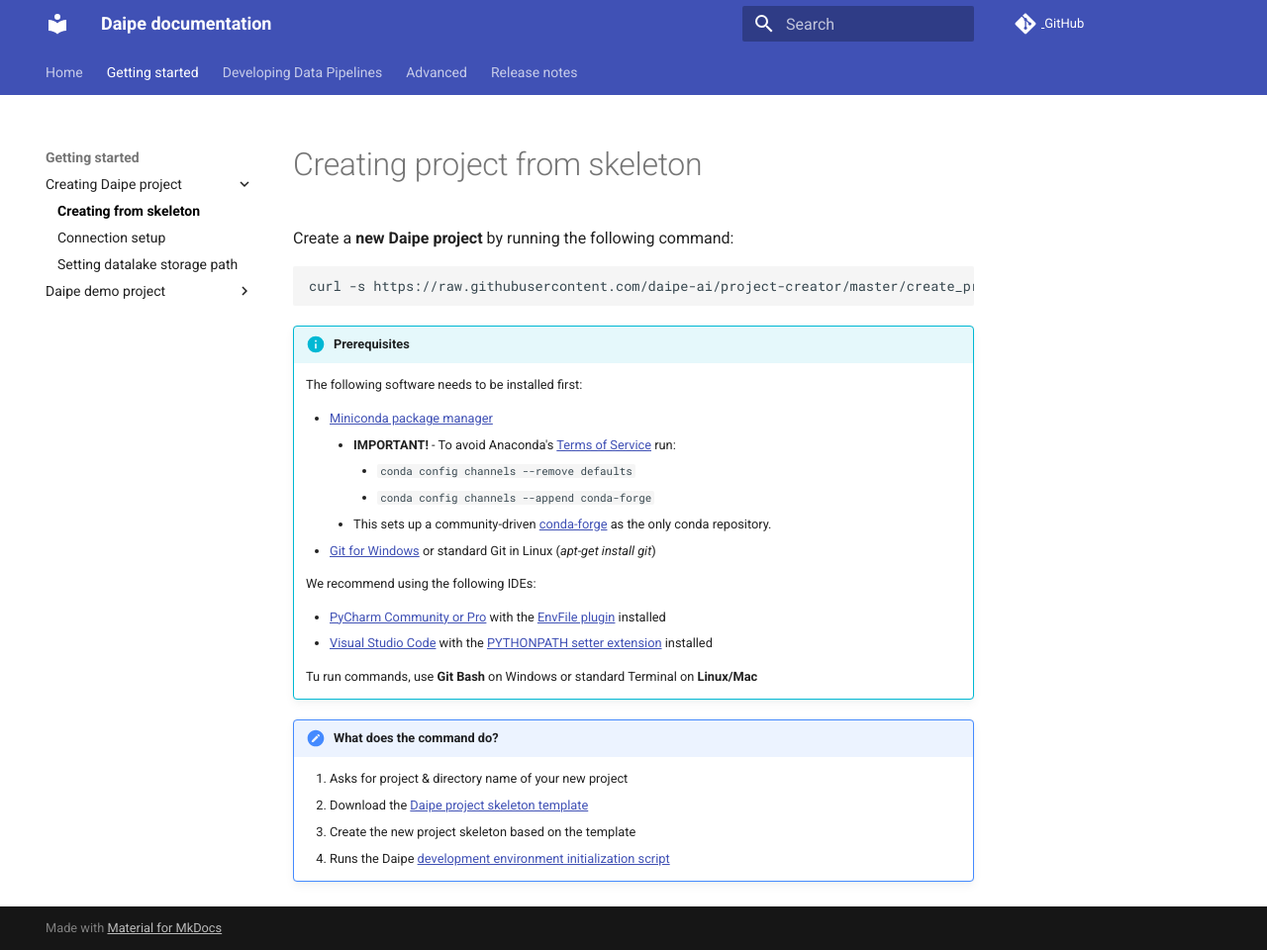
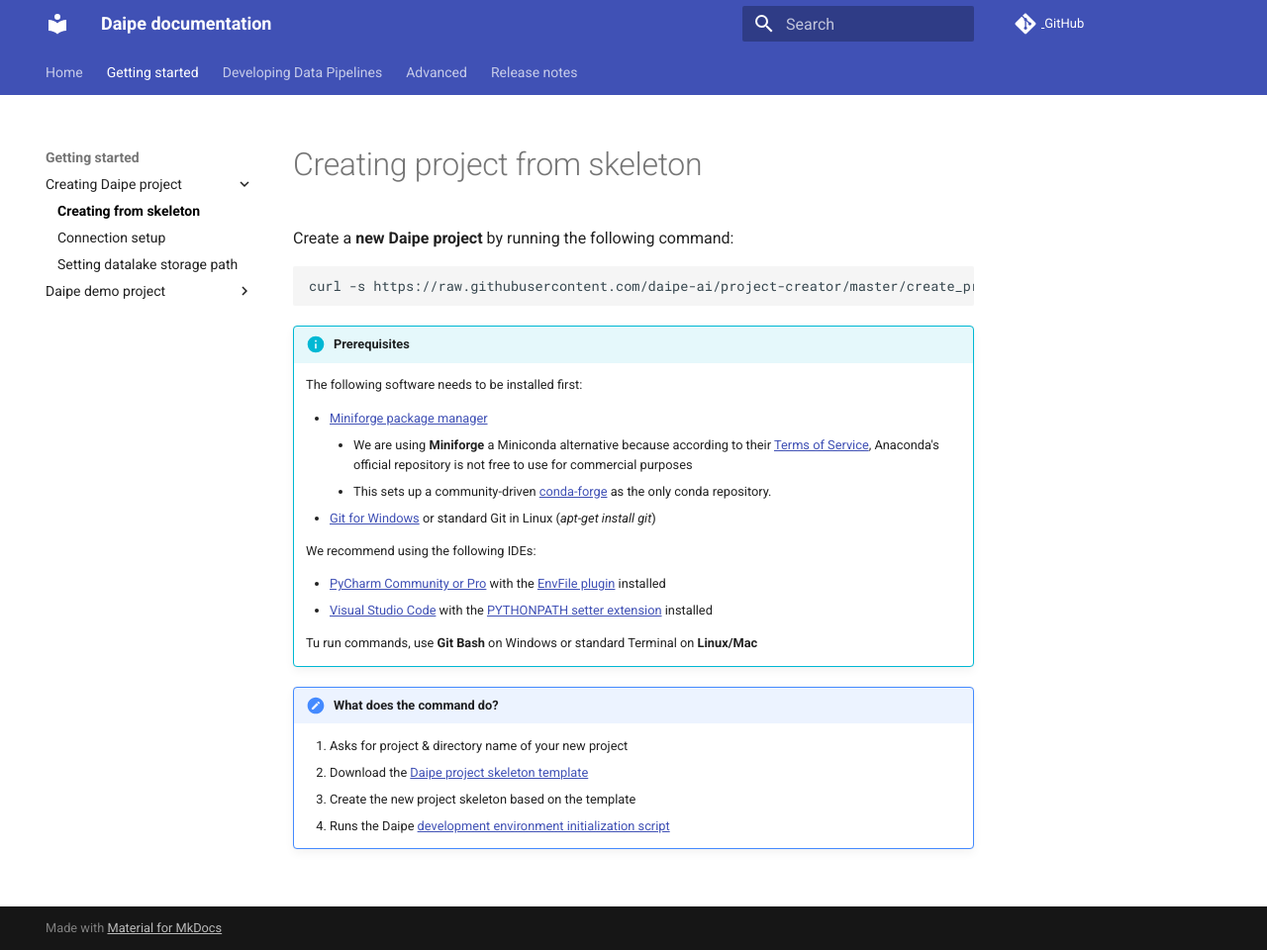
Before and after one commit to daipe-ai/platform-docs, an MkDocs documentation site: the page built from docs/create-daipe-project.md, in a window 1280 px wide and 960 px high. Shown: the whole window at 99% size. Built offline with MkDocs 1.6.1 and Material for MkDocs 9.7.7, drawn with Linux system fonts in a browser that asks for light colours; comment, search, counter and statistics services are not loaded.

Commit message:
Change miniconda to miniforge

```diff
--- a/docs/create-daipe-project.md
+++ b/docs/create-daipe-project.md
@@ -9,10 +9,8 @@
 !!! info "Prerequisites"
     The following software needs to be installed first:
 
-      - [Miniconda package manager](https://docs.conda.io/en/latest/miniconda.html)
-        - **IMPORTANT!** - To avoid Anaconda's [Terms of Service](https://www.anaconda.com/terms-of-service) run:
-            - `conda config channels --remove defaults`
-            - `conda config channels --append conda-forge`
+      - [Miniforge package manager](https://github.com/conda-forge/miniforge#download)
+        - We are using **Miniforge** a Miniconda alternative because according to their [Terms of Service](https://www.anaconda.com/terms-of-service), Anaconda's official repository is not free to use for commercial purposes
         - This sets up a community-driven [conda-forge](https://conda-forge.org/) as the only conda repository.
       - [Git for Windows](https://git-scm.com/download/win) or standard Git in Linux (_apt-get install git_)
 
```
Also changed, not shown: docs/clone-demo-project.md (+2 -4 lines).
